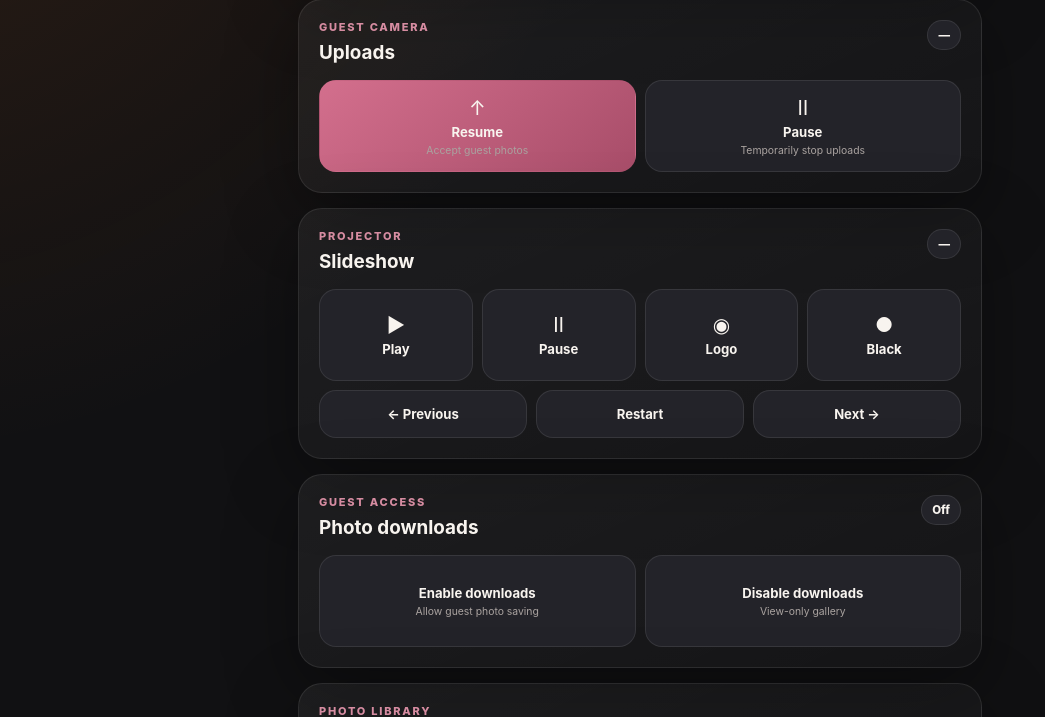
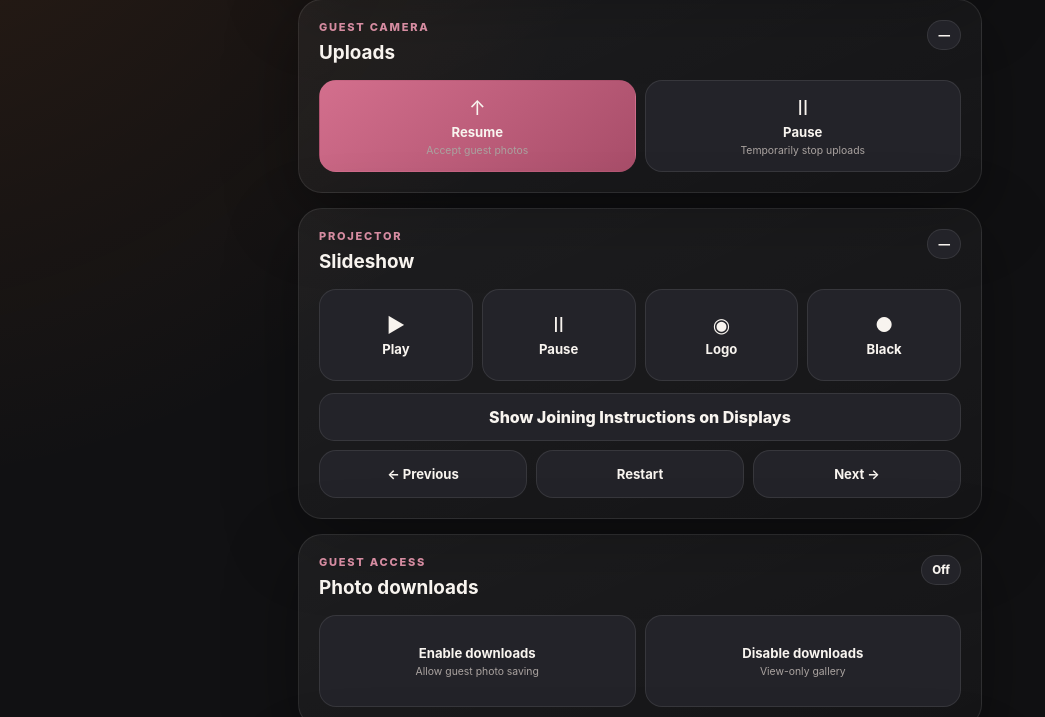
Before and after one commit to ARKOV005/Arcobaleno_V1, a Python web app: template templates/remote_dashboard.html in a window 1280 px wide. Shown: the part 1016-1733 px from the top of the page, without its empty margins (0-1045 px from the left). Run offline with Jinja, Linux system fonts and the light colour scheme; the template is opened without the code that fills it: most values are stand-ins (such as "Sample title", 1, 10 or a date in 2020).

Commit message:
Preview 18: add prominent show instructions button to operator remote

```diff
--- a/templates/remote_dashboard.html
+++ b/templates/remote_dashboard.html
@@ -87,6 +87,7 @@
                     <button data-action="slideshow-logo" class="remote-action"><span>◉</span><strong>Logo</strong></button>
                     <button data-action="slideshow-black" class="remote-action"><span>●</span><strong>Black</strong></button>
                 </div>
+                <button data-action="slideshow-instructions" class="remote-wide-button" style="margin-top:12px">Show Joining Instructions on Displays</button>
                 <div class="remote-action-grid remote-action-grid-three remote-action-row-gap">
                     <button data-action="slideshow-previous" class="remote-action remote-action-compact"><strong>← Previous</strong></button>
                     <button data-action="slideshow-restart" class="remote-action remote-action-compact"><strong>Restart</strong></button>
```
